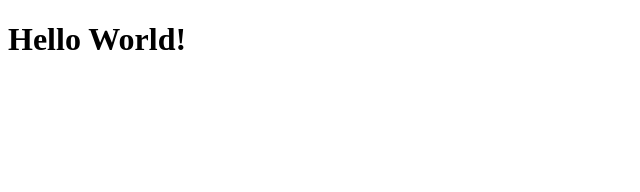
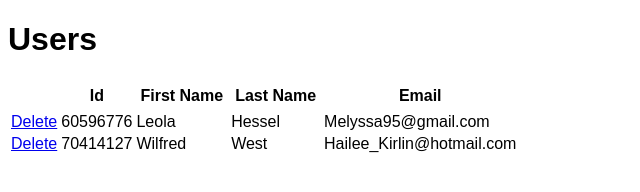
Before and after one commit to mybaseball52/plursight-js-dev-env, a website built with webpack: page src/index.html in a window 1280 px wide. Shown: the whole page, without its empty margins (0-640 px from the left). Built offline with nearby package versions, Linux system fonts and the light colour scheme; data requests are answered from the project's data file.

Commit message:
HTTP Calls

```diff
--- /dev/null
+++ b/src/api/baseUrl.js
@@ -0,0 +1,17 @@
+export default function getBaseUrl() {
+  const inDevelopment = window.location.hostname === 'localhost';
+  return inDevelopment ?  'http://localhost:3001/' : '/';
+
+
+  // return getQueryStringParameterByName('useMockApi') ? 'http://localhost:3001/' : '/';
+}
+
+// function getQueryStringParameterByName(name, url) {
+//   if (!url) url = window.location.href;
+//   name = name.replace(/[\[\]]/g, "\\$&");
+//   var regex = new RegExp("[?&]" + name + "(=([^&#]*)|&|#|$)"),
+//       results = regex.exec(url);
+//   if (!results) return null;
+//   if (!results[2]) return '';
+//   return decodeURIComponent(results[2].replace(/\+/g, " "));
+// }
--- /dev/null
+++ b/src/api/db.json
@@ -0,0 +1,16 @@
+{
+  "users": [
+    {
+      "id": 60596776,
+      "firstName": "Leola",
+      "lastName": "Hessel",
+      "email": "Melyssa95@gmail.com"
+    },
+    {
+      "id": 70414127,
+      "firstName": "Wilfred",
+      "lastName": "West",
+      "email": "Hailee_Kirlin@hotmail.com"
+    }
+  ]
+}
--- /dev/null
+++ b/src/api/userApi.js
@@ -0,0 +1,33 @@
+import 'whatwg-fetch';
+import getBaseUrl from './baseUrl';
+
+const baseUrl = getBaseUrl();
+
+export function getUsers() {
+  return get('users');
+}
+
+export function deleteUser(id) {
+  return del(`users/${id}`);
+}
+
+function get(url) {
+  return fetch(baseUrl + url).then(onSuccess, onError);
+}
+
+// Can't call func delete since reserved word.
+function del(url) {
+  const request = new Request(baseUrl + url, {
+    method: 'DELETE'
+  });
+
+  return fetch(request).then(onSuccess, onError);
+}
+
+function onSuccess(response) {
+  return response.json();
+}
+
+function onError(error) {
+  console.log(error); // eslint-disable-line no-console
+}
--- /dev/null
+++ b/src/index.css
@@ -0,0 +1,7 @@
+body {
+  font-family: Sans-Serif;
+}
+
+table th {
+  padding: 5px
+}
--- a/src/index.html
+++ b/src/index.html
@@ -1,10 +1,25 @@
 <!DOCTYPE html>
 <html lang="en">
+
 <head>
     <meta charset="utf-8">
 </head>
+
 <body>
-        <h1>Hello World!</h1>
+    <h1>Users</h1>
+    <table>
+        <thead>
+            <th>&nbsp;</th>
+            <th>Id</th>
+            <th>First Name</th>
+            <th>Last Name</th>
+            <th>Email</th>
+        </thead>
+        <tbody id="users">
+
+        </tbody>
+    </table>
     <script src="bundle.js"></script>
 </body>
+
 </html>
--- a/src/index.js
+++ b/src/index.js
@@ -1,4 +1,34 @@
-import numeral from 'numeral';
+import './index.css';
 
-const courseValue = numeral(1000).format('$0,0.00');
-console.log(`I would pay ${courseValue} for this awesome course!`); // eslint-disable-line no-console
+import {getUsers, deleteUser} from './api/userApi';
+
+// Populate table of users via API call.
+getUsers().then(result => {
+  let usersBody = "";
+
+  result.forEach(user => {
+    usersBody+= `<tr>
+      <td><a href="#" data-id="${user.id}" class="deleteUser">Delete</a></td>
+      <td>${user.id}</td>
+      <td>${user.firstName}</td>
+      <td>${user.lastName}</td>
+      <td>${user.email}</td>
+      </tr>`
+  });
+
+  global.document.getElementById('users').innerHTML = usersBody;
+
+  const deleteLinks = global.document.getElementsByClassName('deleteUser');
+
+  // Must use array.from to create a real array from a DOM collection
+  // getElementsByClassname only returns an "array like" object
+  Array.from(deleteLinks, link => {
+    link.onclick = function(event) {
+      const element = event.target;
+      event.preventDefault();
+      deleteUser(element.attributes["data-id"].value);
+      const row = element.parentNode.parentNode;
+      row.parentNode.removeChild(row);
+    };
+  });
+});
```
Also changed, not shown: buildScripts/generateMockData.js (added, +22 -0 lines), buildScripts/mockDataSchema.js (added, +34 -0 lines), buildScripts/srcServer.js (+8 -0 lines), package.json (+5 -2 lines), src/index.test.js (+2 -2 lines). Lines whose indentation alone changed are shown as unchanged.
